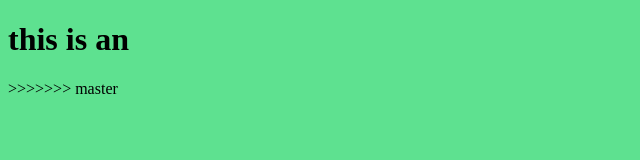
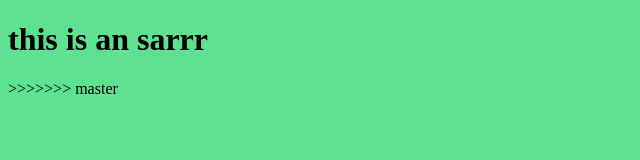
Before and after one commit to sara000009/myproject, a plain HTML site: page index.html in a window 1280 px wide. Shown: the whole page, without its empty margins (0-640 px from the left). Drawn offline with Linux system fonts and the light colour scheme.

Commit message:
Merge changes from master into main

```diff
--- a/index.html
+++ b/index.html
@@ -8,7 +8,7 @@
   <link rel="stylesheet" href="style.css">
 </head>
 <body>
-  <h1> this is  an   </h1>
+  <h1> this is  an  sarrr </h1>
   <script src="app.js"></script>
 </body>
 </html>
```
